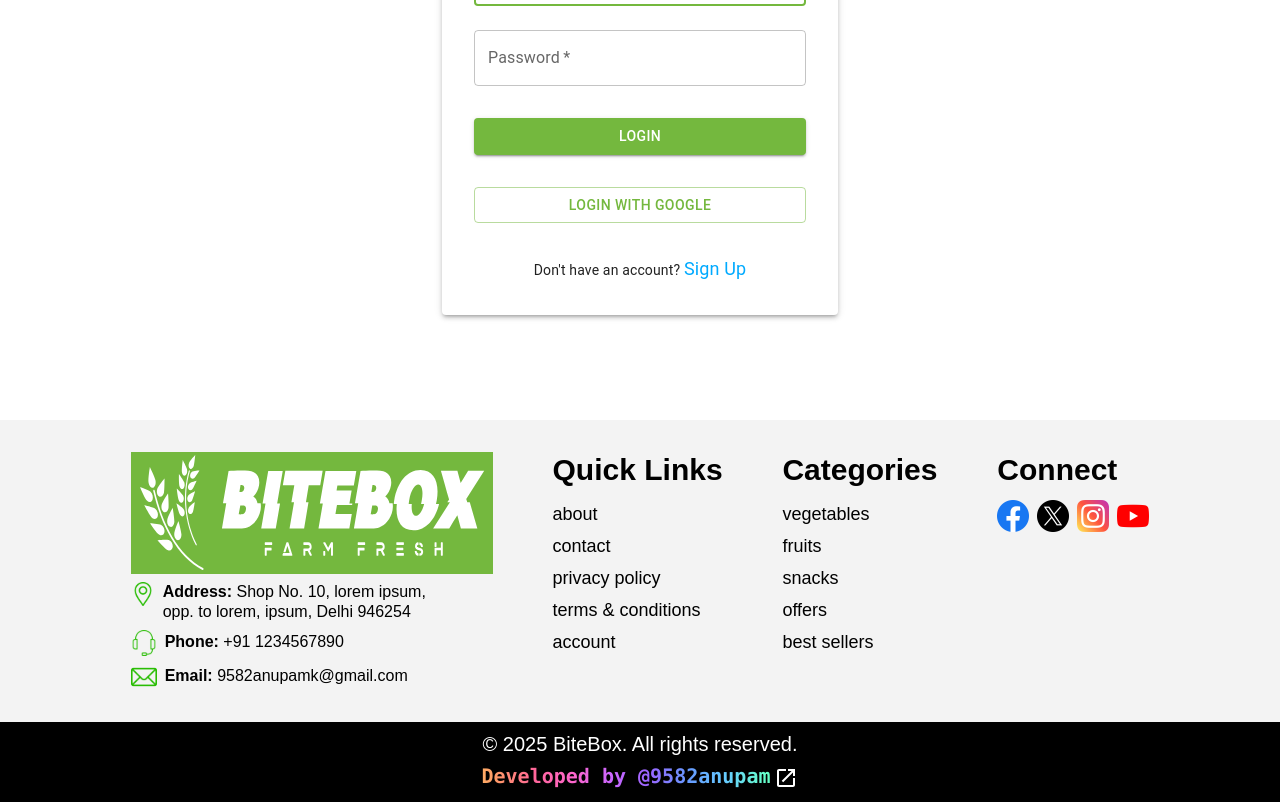
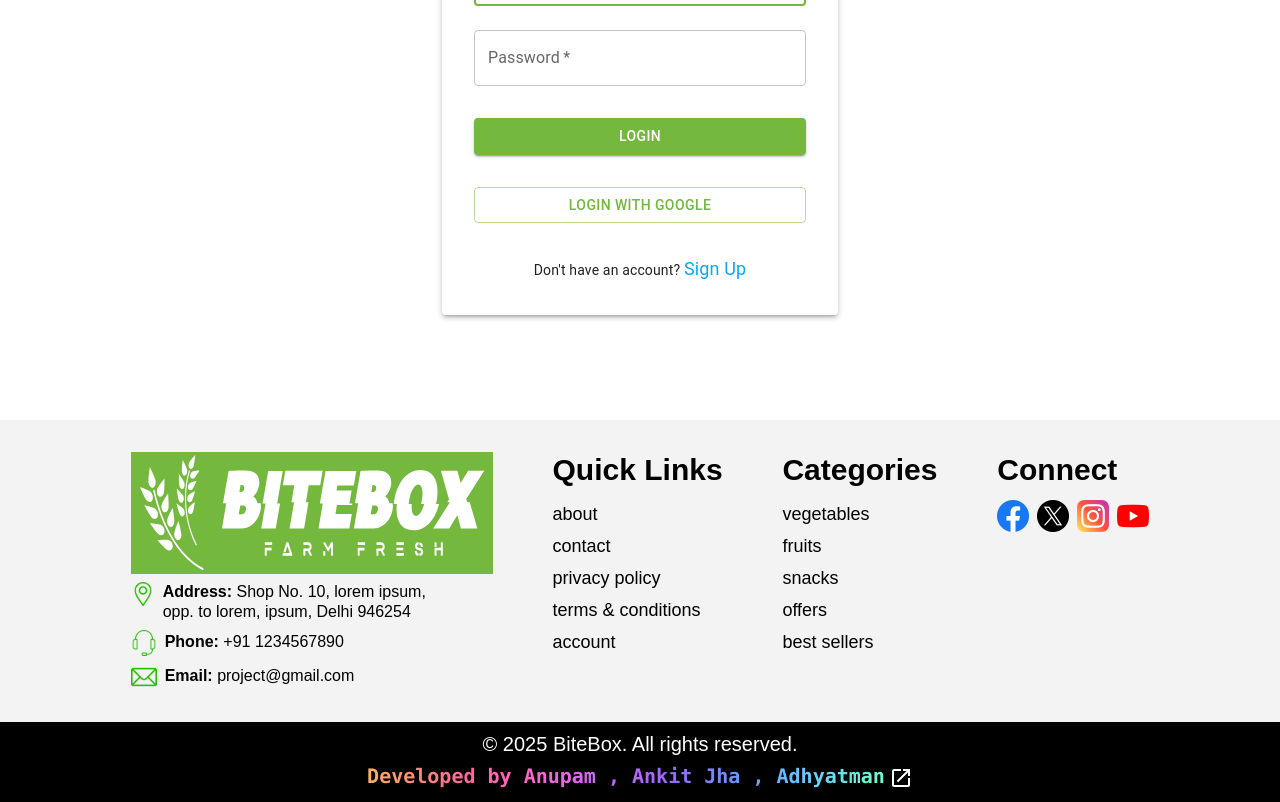
Before and after one commit to Ankitkrjha32/BiteBox_Ecomm_PlateForm_with_Bot, a React (Create React App) app in the folder Frontend/: page /login in a window 1280 px wide. Shown: the part 380-1182 px from the top of the page. Built offline with nearby package versions, Linux system fonts and the light colour scheme; no server answers.

Commit message:
footer minor typo fix

```diff
--- a/Frontend/src/components/common/footer/Footer.js
+++ b/Frontend/src/components/common/footer/Footer.js
@@ -59,7 +59,7 @@ const Footer = () => {
                             <img src={mail} alt="mail" />
                             <p className="font-medium">
                                 <span className="font-bold">Email: </span>
-                                9582anupamk@gmail.com
+                                project@gmail.com
                             </p>
                         </div>
                     </div>
@@ -108,11 +108,11 @@ const Footer = () => {
                     &copy; 2025 BiteBox. All rights reserved.
                 </p>
                 <Link
-                    to="https://www.linkedin.com/in/9582anupam"
+                    to="#"
                     className="flex items-center gap-2 mb-2">
                     <p className="font-mono font-bold text-xl py-1">
                         <span className="shiny-text text-[#FF0000]">
-                            Developed by @9582anupam
+                            Developed by Anupam , Ankit Jha , Adhyatman
                         </span>
                         {/* white color icon */}
                         <OpenInNewIcon className="w-6 h-6 text-white ml-1 " />
```
